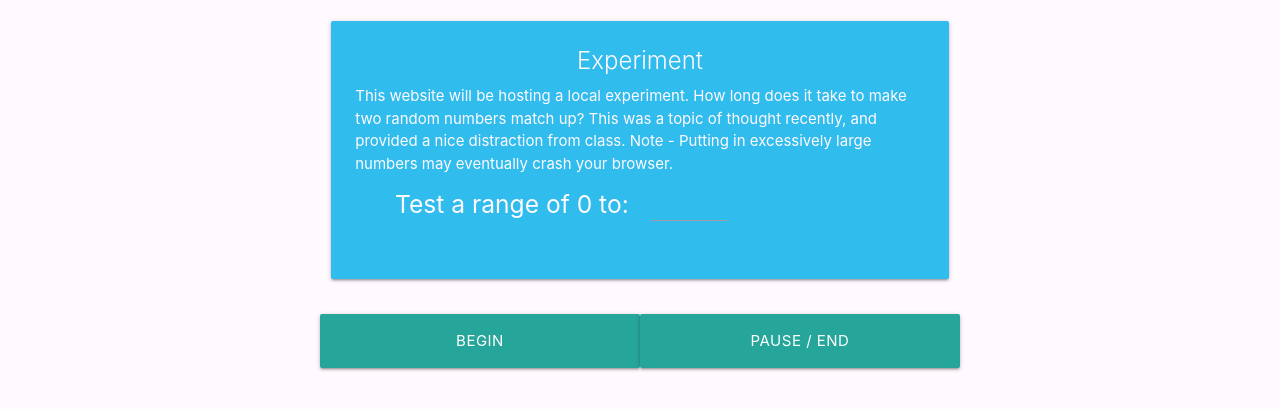
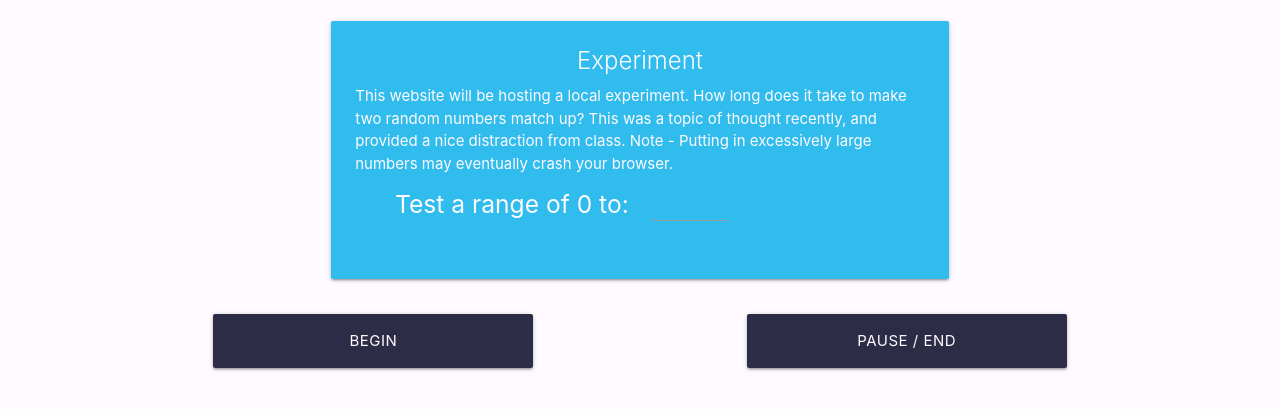
Before and after one commit to mathy353/mathy353.github.io, a plain HTML site: page index.html in a window 1280 px wide. Shown: the part 73-482 px from the top of the page. Drawn offline with nearby package versions, Linux system fonts and the light colour scheme; a script that the page names is missing.

Commit message:
color fix

```diff
--- a/css/index.css
+++ b/css/index.css
@@ -30,3 +30,8 @@ nav{
 .card-title{
     text-align: center;
 }
+
+#button{
+  color: var(--txtcolor);
+  background-color: var(--flavordkblu);
+}
--- a/index.html
+++ b/index.html
@@ -40,8 +40,8 @@
       </div>
     </div>
     <div class="row">
-      <a class="waves-effect waves-light btn-large col s3 offset-s3">Begin</a>
-      <a class="waves-effect waves-light btn-large col s3">Pause / End</a>
+      <a class="waves-effect waves-light btn-large col s3 offset-s2" id="button" style="color:#FFFAFF">Begin</a>
+      <a class="waves-effect waves-light btn-large col s3 offset-s2" id="button" style="color:#FFFAFF">Pause / End</a>
     </div>
     <!-- The brains of this site lol !-->
     <script type="text/javascript" src="script.js"></script>
```
